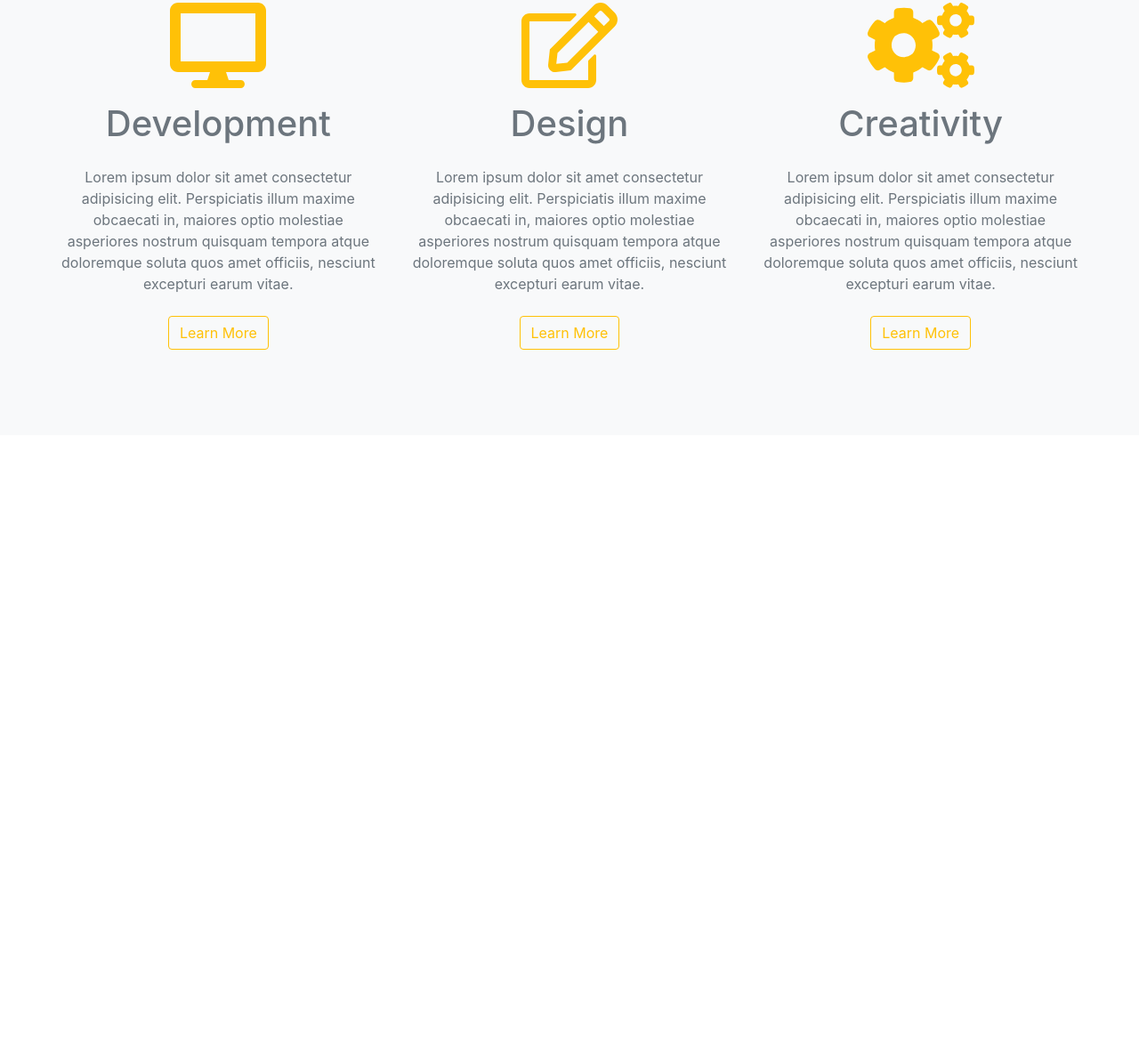
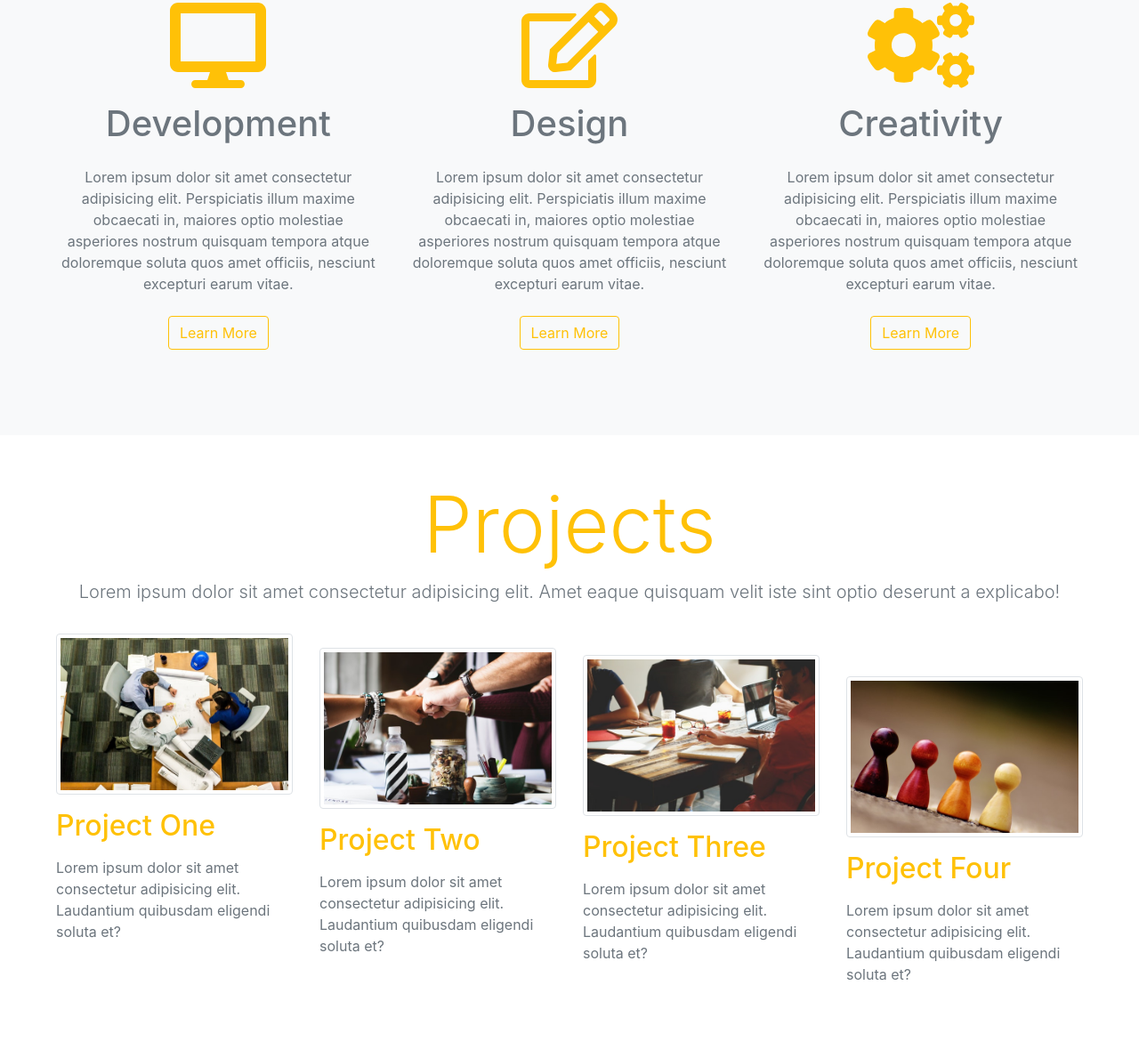
Before and after one commit to magicolala/Pure-Bootstrap-Website, a plain HTML site: page index.html in a window 1280 px wide. Shown: the part 1021-2192 px from the top of the page at 89% size. Before the commit the page ends 1510 px from the top, so only its background shows below. Drawn offline with nearby package versions, Linux system fonts and the light colour scheme.

Commit message:
add projects sectiong

```diff
--- a/index.html
+++ b/index.html
@@ -199,6 +199,75 @@
         </section>
         <!-- end of skills -->
 
+        <!-- projects -->
+        <section class="p-5">
+            <div class="container-fluid">
+                <!-- title -->
+                <div class="row">
+                    <div class="col text-center mb-3">
+                        <h1 class="text-warning display-2">Projects</h1>
+                        <p class="lead text-secondary">
+                            Lorem ipsum dolor sit amet consectetur adipisicing
+                            elit. Amet eaque quisquam velit iste sint optio
+                            deserunt a explicabo!
+                        </p>
+                    </div>
+                </div>
+                <!-- end of title -->
+                <div class="row">
+                    <div class="col-lg-3 col-sm-6">
+                        <img
+                            src="images/project1.jpg"
+                            alt=""
+                            class="img-thumbnail"
+                        />
+                        <h2 class="my-3 text-warning">Project One</h2>
+                        <p class="text-muted">
+                            Lorem ipsum dolor sit amet consectetur adipisicing
+                            elit. Laudantium quibusdam eligendi soluta et?
+                        </p>
+                    </div>
+                    <div class="col-lg-3 col-sm-6 mt-3">
+                        <img
+                            src="images/project2.jpg"
+                            alt=""
+                            class="img-thumbnail"
+                        />
+                        <h2 class="my-3 text-warning">Project Two</h2>
+                        <p class="text-muted">
+                            Lorem ipsum dolor sit amet consectetur adipisicing
+                            elit. Laudantium quibusdam eligendi soluta et?
+                        </p>
+                    </div>
+                    <div class="col-lg-3 col-sm-6 mt-4">
+                        <img
+                            src="images/project3.jpg"
+                            alt=""
+                            class="img-thumbnail"
+                        />
+                        <h2 class="my-3 text-warning">Project Three</h2>
+                        <p class="text-muted">
+                            Lorem ipsum dolor sit amet consectetur adipisicing
+                            elit. Laudantium quibusdam eligendi soluta et?
+                        </p>
+                    </div>
+                    <div class="col-lg-3 col-sm-6 mt-5">
+                        <img
+                            src="images/project4.jpg"
+                            alt=""
+                            class="img-thumbnail"
+                        />
+                        <h2 class="my-3 text-warning">Project Four</h2>
+                        <p class="text-muted">
+                            Lorem ipsum dolor sit amet consectetur adipisicing
+                            elit. Laudantium quibusdam eligendi soluta et?
+                        </p>
+                    </div>
+                </div>
+            </div>
+        </section>
+        <!-- end of projects -->
+
         <!-- jQuery first, then Popper.js, then Bootstrap JS -->
         <script
             src="https://code.jquery.com/jquery-3.3.1.slim.min.js"
```
